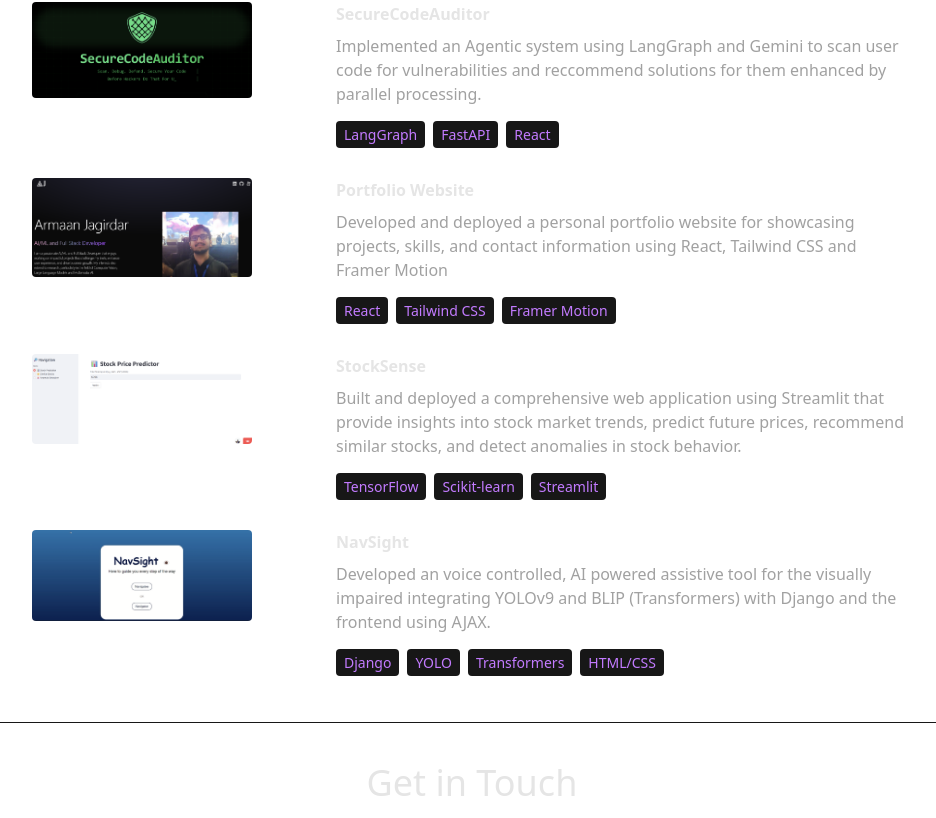
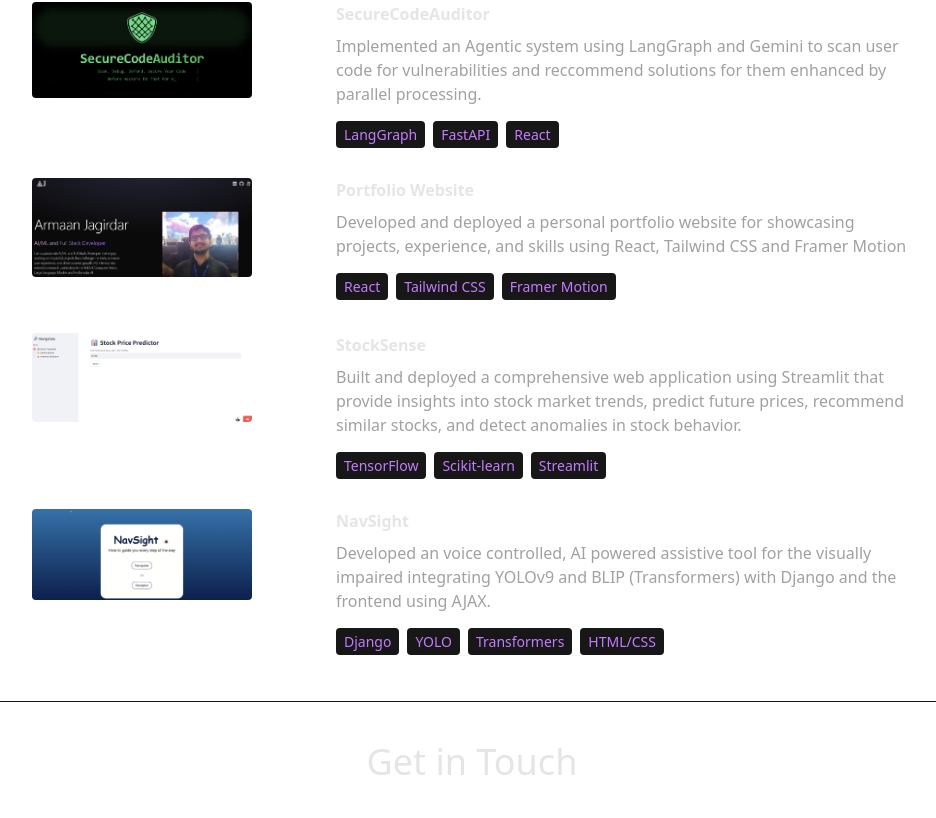
Before and after one commit to Armaan457/Portfolio-Website, a React (Vite) app: page / in a window 1280 px wide. Shown: the part 3556-4374 px from the top of the page, without its empty margins (168-1104 px from the left). Built offline with nearby package versions, Linux system fonts and the light colour scheme.

Commit message:
some changes to the ui and content

```diff
--- a/src/components/NavBar.jsx
+++ b/src/components/NavBar.jsx
@@ -10,13 +10,13 @@
                 <img className="mx-2 w-20 cursor-pointer" src={logo} alt="logo"/>
             </div>
             <div className='m-8 flex items-center justify-center gap-4 text-3xl'>
-                <a href="https://www.linkedin.com/in/armaan-jagirdar-183b47285/" target="_blank" rel="noopener noreferrer">
+                <a href="https://www.linkedin.com/in/armaan-jagirdar-183b47285/" target="_blank" rel="noopener noreferrer" className='transition-transform duration-200 hover:-translate-y-2'>
                     <FaLinkedin />
                 </a>
-                <a href="https://github.com/Armaan457" target="_blank" rel="noopener noreferrer">
+                <a href="https://github.com/Armaan457" target="_blank" rel="noopener noreferrer" className='transition-transform duration-200 hover:-translate-y-2'>
                     <FaGithub />
                 </a>
-                <a href="https://drive.google.com/file/d/1cprLdbEc4cXfcc2nwgR4PaUERmYjarVP/view?usp=sharing" target="_blank" rel="noopener noreferrer">
+                <a href="https://drive.google.com/file/d/1cprLdbEc4cXfcc2nwgR4PaUERmYjarVP/view?usp=sharing" target="_blank" rel="noopener noreferrer" className='transition-transform duration-200 hover:-translate-y-2'>
                     <PiReadCvLogoBold />
                 </a>
            </div>
--- a/src/components/Projects.jsx
+++ b/src/components/Projects.jsx
@@ -21,14 +21,15 @@
                         href={ project.link }
                         target="_blank"
                         rel="noopener noreferrer"
-                        className="block"
+                        className="block group"
                     >
 
                     <img src={project.image}
                      width={220}
                      height={220}
                      alt={project.title}
-                     className="mb-6 rounded"/>
+                     className="mb-6 rounded border-none transition-all duration-300 group-hover:shadow-[0_0_48px_16px_rgba(126,34,206,0.35)]"
+                    />
                      </a>
                     </motion.div>
                 <motion.div
--- a/src/data/index.js
+++ b/src/data/index.js
@@ -69,9 +69,9 @@
     title: "Portfolio Website",
     image: project4,
     description:
-      "Developed and deployed a personal portfolio website for showcasing projects, skills, and contact information using React, Tailwind CSS and Framer Motion",
+      "Developed and deployed a personal portfolio website for showcasing projects, experience, and skills using React, Tailwind CSS and Framer Motion",
     technologies: ["React", "Tailwind CSS", "Framer Motion"],
-    link: "https://portfolio-website-armaan-jagirdars-projects.vercel.app/"
+    link: "https://armaanjagirdar-portfolio.vercel.app/"
   },
   {
     title: "StockSense",
```
